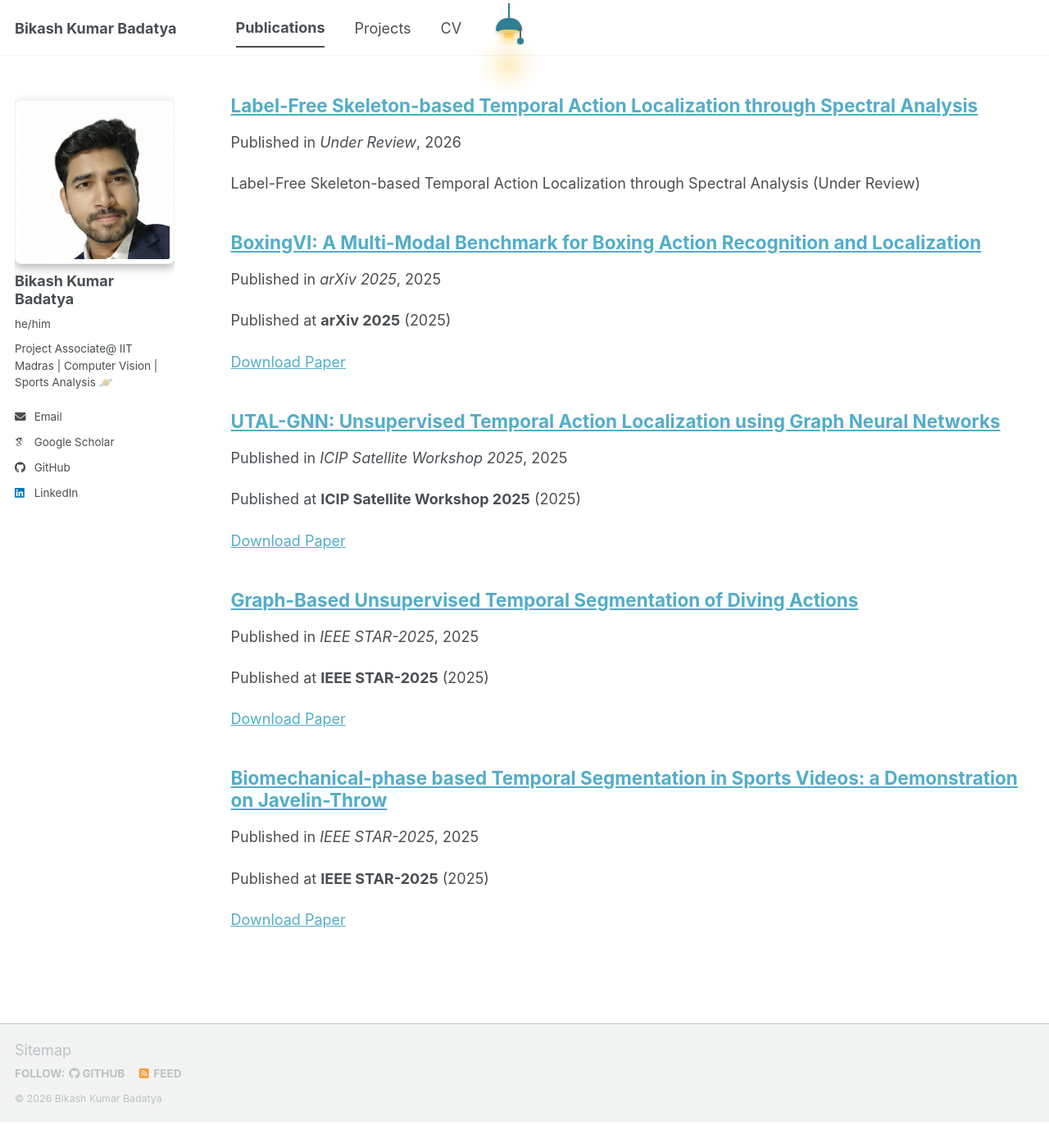
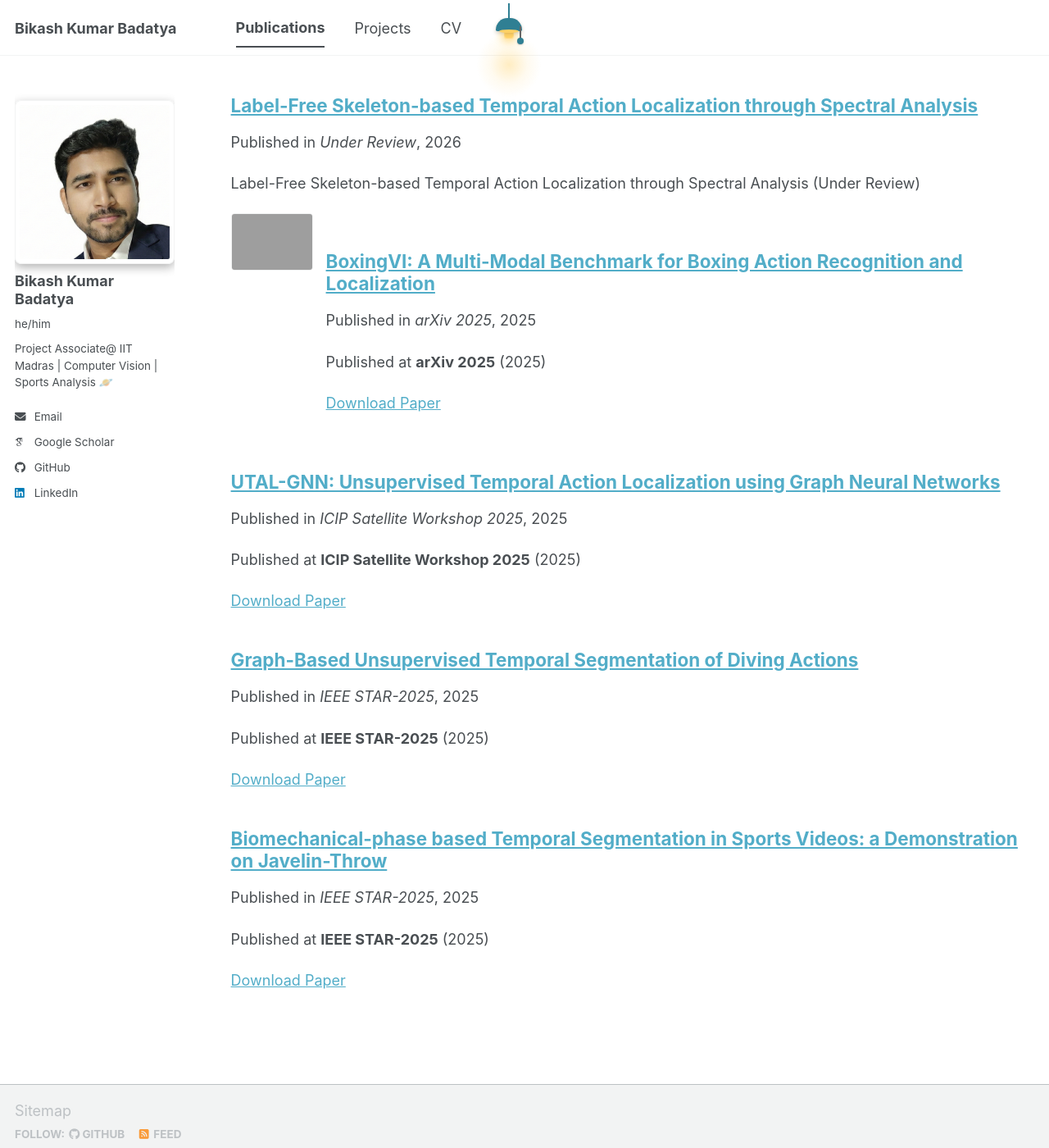
Before and after one commit to Bikudebug/Bikudebug.github.io, a Jekyll site: the page built from _pages/publications.html, in a window 1280 px wide and 1400 px high, scrolled down 344 px. Shown: the whole window at 82% size. Built offline with Jekyll 4.4.1, drawn with Linux system fonts in a browser that asks for light colours; some web fonts are replaced; a script bundle is joined from its source files by our own code; library files that are not in the unit come from our copies; before the commit the page ends 1712 px from its top, so only the background shows below that.

Commit message:
Show boxing GIF teaser in list view for BoxingVI publication

```diff
--- a/_includes/archive-single.html
+++ b/_includes/archive-single.html
@@ -24,6 +24,20 @@
           {% endif %}
           alt="">
       </div>
+    {% endif %}
+
+    {% if include.type != "grid" and teaser %}
+      <div class="archive__item-with-teaser">
+        <div class="archive__item-teaser-side">
+          <img src=
+            {% if teaser contains "://" %}
+              "{{ teaser }}"
+            {% else %}
+              "{{ teaser | prepend: "/images/" | prepend: base_path }}"
+            {% endif %}
+            alt="{{ post.title }}" style="width:100px; height:70px; object-fit:cover; border-radius:4px;">
+        </div>
+        <div class="archive__item-content">
     {% endif %}
 
     <h2 class="archive__item-title" itemprop="headline">
@@ -80,5 +94,10 @@
       <p><a href="{{ post.bibtexurl }}">Download Bibtex</a></p>
     {% endif %}
 
+    {% if include.type != "grid" and teaser %}
+        </div><!-- end archive__item-content -->
+      </div><!-- end archive__item-with-teaser -->
+    {% endif %}
+
   </article>
 </div>
--- a/assets/css/main.scss
+++ b/assets/css/main.scss
@@ -50,6 +50,33 @@
     max-width: 100% !important;
     height: 200px !important;
     object-fit: cover !important;
+}
+
+/* ==========================================================================
+   PUBLICATION TEASER GIF - side-by-side layout in list view
+   ========================================================================== */
+
+.archive__item-with-teaser {
+  display: flex;
+  align-items: flex-start;
+  gap: 16px;
+}
+
+.archive__item-teaser-side {
+  flex-shrink: 0;
+  img {
+    width: 110px;
+    height: 78px;
+    object-fit: cover;
+    border-radius: 5px;
+    border: 1px solid var(--global-border-color);
+    display: block;
+  }
+}
+
+.archive__item-content {
+  flex: 1;
+  min-width: 0;
 }
 
 /* ==========================================================================
```
